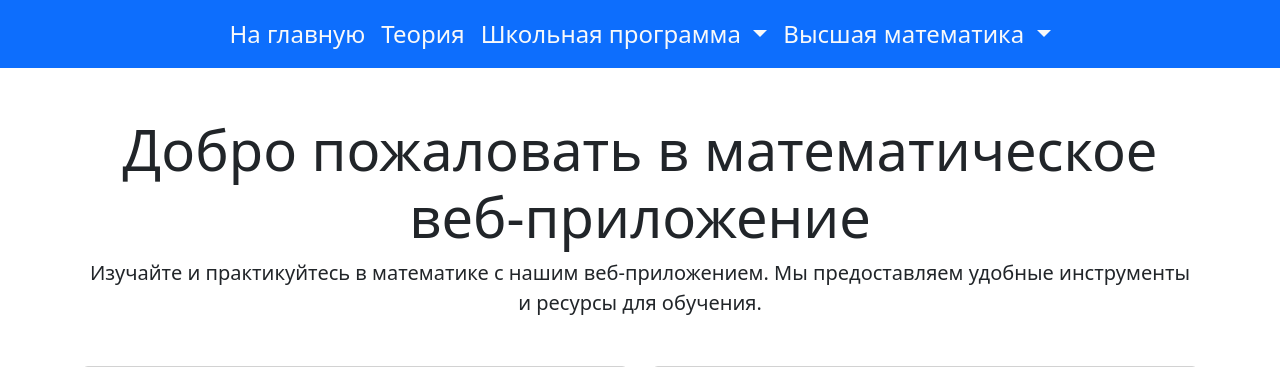
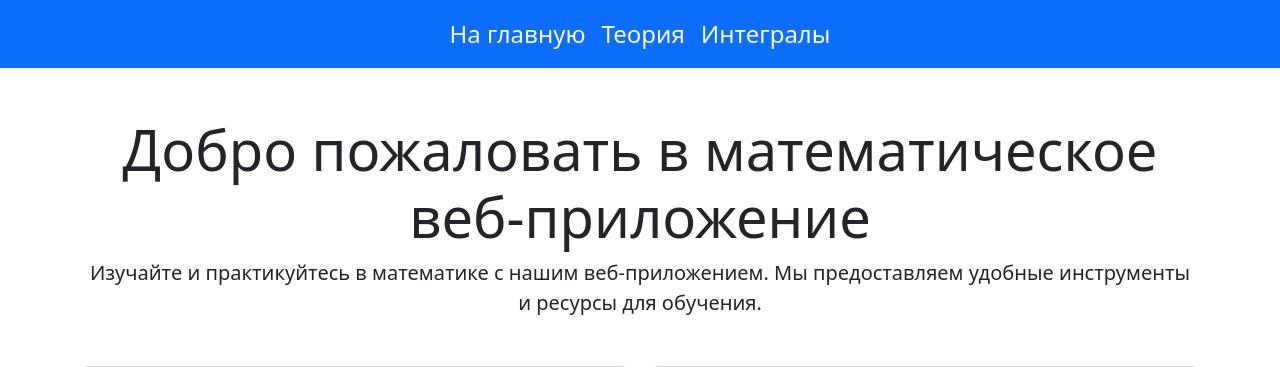
Before and after one commit to sariya23/generate_math_problems, a Flask app: page / in a window 1280 px wide. Shown: the top 367 px of the page. Run offline with Flask 3, Linux system fonts and the light colour scheme; some libraries are stand-ins or nearby versions.

Commit message:
delete unused feature

```diff
--- a/app.py
+++ b/app.py
@@ -17,34 +17,12 @@ def hello_world():
     return render_template('index.html')
 
 
-@app.route('/theory')
-def theory():
-    return 'Integrals'
-
-
-@app.route('/school_math/linear_equations')
-def linear_equations():
-    return render_template('in_dev.html', page_name='Линейные уравнения')
-
-
-@app.route('/school_math/quadratic_equations')
-def quadratic_equations():
-    return render_template('in_dev.html', page_name='Квадратные уравнения')
-
-
-@app.route('/school_math/systems_of_linear_equations')
-def systems_of_linear_equations():
-    return render_template('in_dev.html', page_name='Системы квадратных уравнений')
-
-
 @app.route('/higher_math/integrals')
 def integrals():
     return render_template('higher_math/integrals.html')
 
 
 
-# TODO: сделать это общей функцией. И для интегралов и для производны и тд и тп.
-# TODO: добавить обработку ошибок
 @app.route('/generate_integrals', methods=['POST'])
 def generate_integrals():
     data = request.get_json()
@@ -89,41 +67,3 @@ def download_tex():
 
     except FileNotFoundError as e:
         return {'error': 'File not found'}, 404
-
-
-@app.route('/get_answers', methods=['POST'])
-def get_answers():
-    try:
-        file_format = request.get_json().get('fileFormat')
-        answers = []
-
-        for integral_expression in session['generated_integrals_in_string']:
-            answers.append(f'{Integral.solve_integral(integral_expression)}\n')
-        create_file = CreateFile(answers)
-        create_file.generate_pdf_tex_file_with_pure_expression(
-            file_name='answers',
-            title_for_document='ANSWERS !!!'
-        )
-
-        if file_format == 'pdf':
-            response_data = {
-                'path': url_for('static', filename='generated_files/answers.pdf'),
-            }
-        else:
-            response_data = {
-                'path': url_for('static', filename='generated_files/answers.tex'),
-            }
-        return response_data
-
-    except Exception as e:
-        print(str(e))
-        return {'error': f'Smth go wrong! {str(e)}'}, 500
-
-@app.route('/higher_math/derivatives')
-def derivatives():
-    return render_template('in_dev.html', page_name='Производные')
-
-
-@app.route('/higher_math/matrices')
-def matrices():
-    return render_template('in_dev.html', page_name='Матрицы')
--- a/templates/base.html
+++ b/templates/base.html
@@ -29,26 +29,9 @@
                 <li class="nav-item">
                     <a class="nav-link text-light fs-4" href="/theory">Теория</a>
                 </li>
-                <li class="nav-item dropdown fs-4">
-                    <a class="nav-link dropdown-toggle text-light" href="/school_math" role="button"
-                       data-bs-toggle="dropdown" aria-expanded="false">
-                        Школьная программа
-                    </a>
-                    <ul class="dropdown-menu bg-primary">
-                        <li><a class="dropdown-item text-light" href="/school_math/linear_equations">Линейные уравнения</a></li>
-                        <li><a class="dropdown-item text-light" href="/school_math/quadratic_equations">Квадратные уравнения</a></li>
-                        <li><a class="dropdown-item text-light" href="/school_math/systems_of_linear_equations">Системы линейных уравнений</a></li>
-                    </ul>
-                <li class="nav-item dropdown fs-4">
-                    <a class="nav-link dropdown-toggle text-light" href="/higher_math" role="button"
-                       data-bs-toggle="dropdown" aria-expanded="false">
-                        Высшая математика
-                    </a>
-                    <ul class="dropdown-menu bg-primary">
-                        <li><a class="dropdown-item text-light" href="/higher_math/integrals">Интегралы</a></li>
-                        <li><a class="dropdown-item text-light" href="/higher_math/derivatives">Производные</a></li>
-                        <li><a class="dropdown-item text-light" href="/higher_math/matrices">Матрицы</a></li>
-                    </ul>
+                <li class="nav-item">
+                    <a class="nav-link text-light fs-4" href="/higher_math/integrals">Интегралы</a>
+                </li>
                 </li>
             </ul>
         </div>
```
